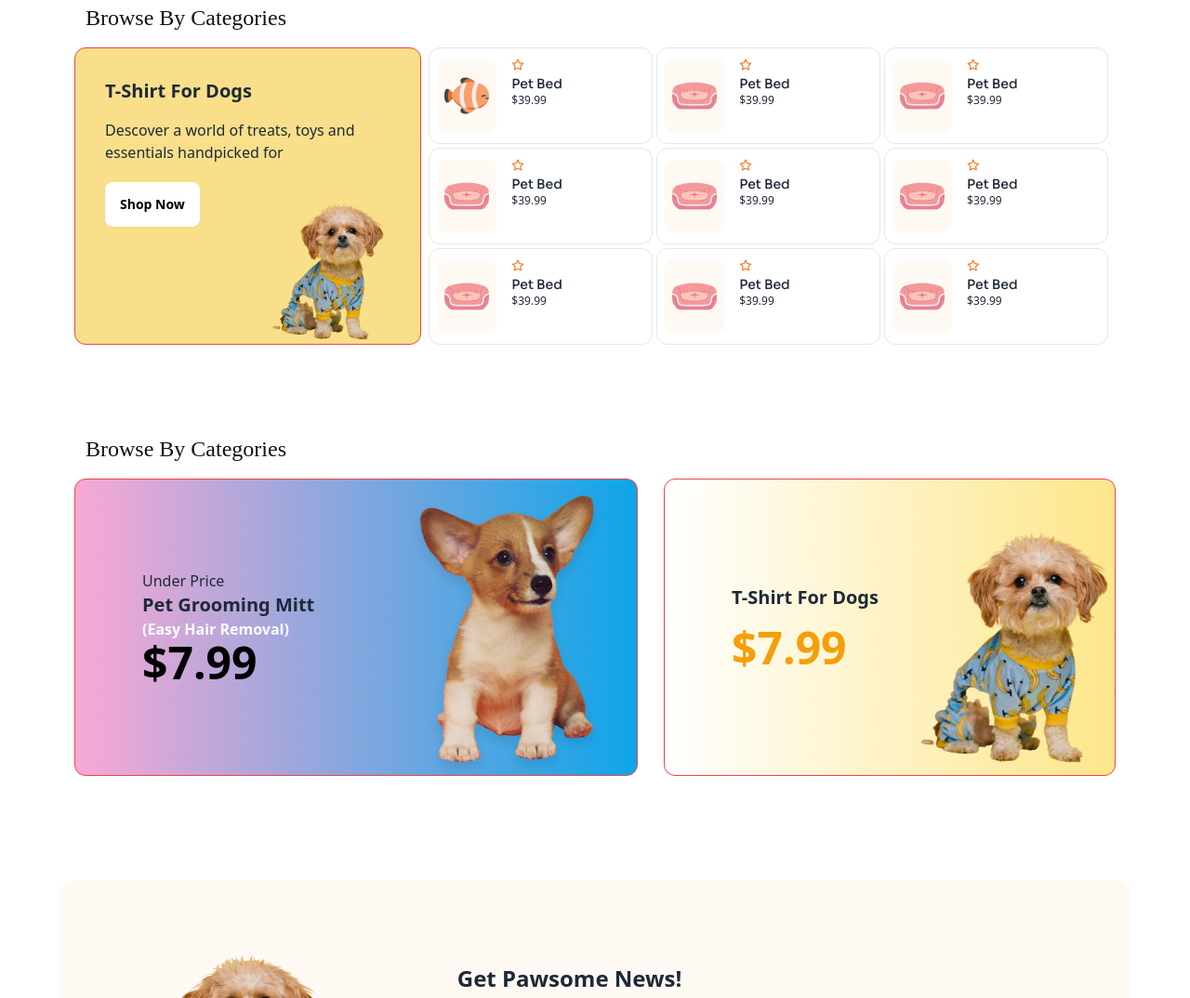
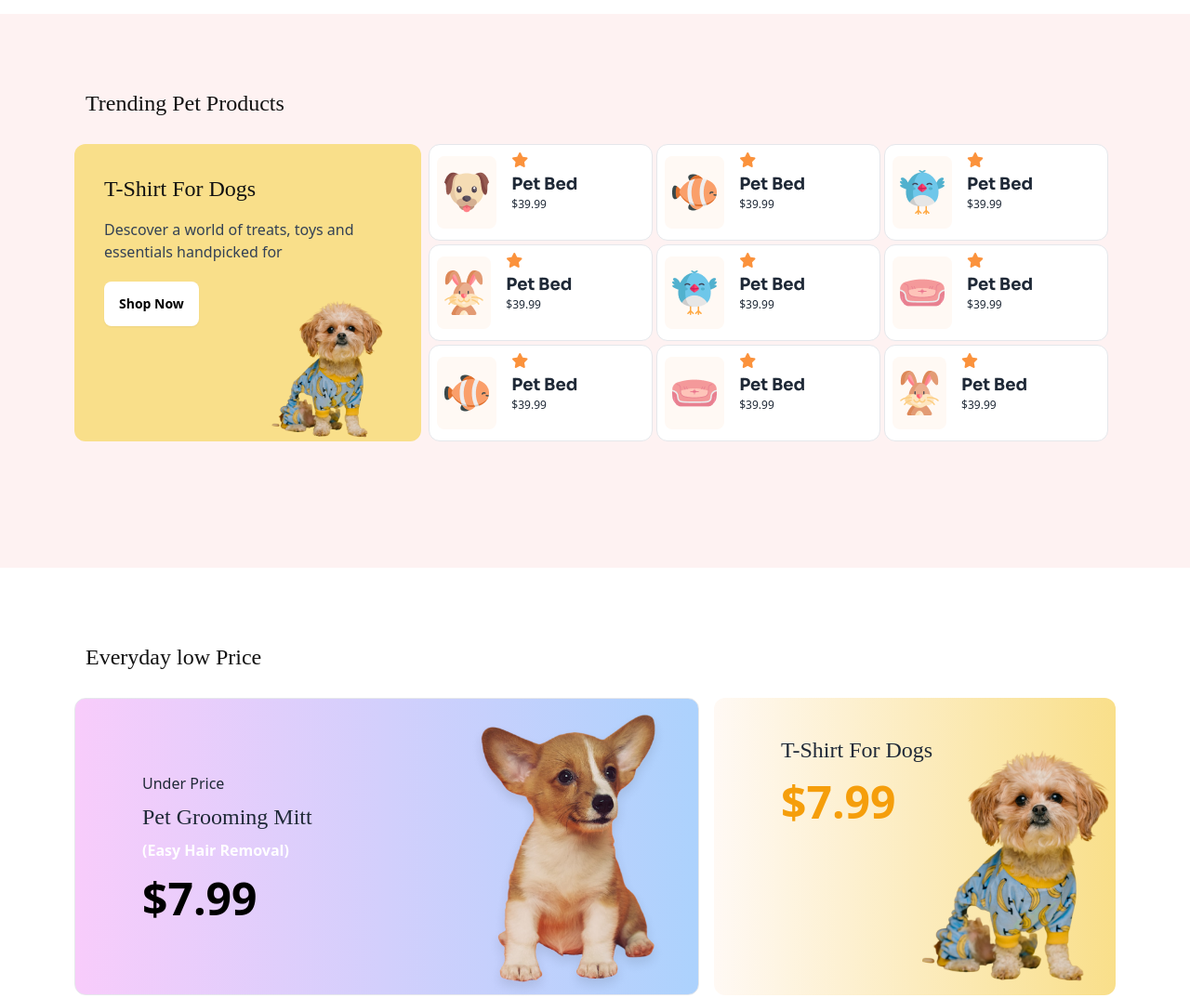
Before and after one commit to FarhatulZannat/Living-Lab, a plain HTML site: page index.html in a window 1280 px wide. Shown: the part 1441-2515 px from the top of the page at 93% size. Drawn offline with nearby package versions, Linux system fonts and the light colour scheme; a web font is replaced by a local one.

Commit message:
complete

```diff
--- a/index.html
+++ b/index.html
@@ -139,7 +139,7 @@
 
         <!-- 2nd nav -->
 
-        <div class="navbar bg-base-100  nav-color lg:px-32">
+        <div class="navbar bg-base-100  nav-color lg:px-32 border-b-[1px] border-gray-400 lg:border-none">
           <div class="navbar-start flex-row-reverse lg:flex-row lg:justify-start justify-between w-full  lg:w-[40%] ">
             <div class="dropdown">
               <div tabindex="0" role="button" class="btn btn-ghost lg:hidden">
@@ -216,7 +216,7 @@
               </div>
 
             <div class="hidden lg:block">
-              <button class="btn btn-outline btn-warning  ">Login</button>
+              <button class="btn btn-outline border-amber-300 ">Login</button>
             </div>
             <div class="hidden lg:block">
               <button class="btn btn-warning  btn-color">Register</button>
@@ -226,10 +226,10 @@
         </div>
         <!-- banner -->
          <div class="  bg-center md:h-screen relative mb-24  w-full mt-8  px-6   lg:max-w-6xl lg:mx-auto lg:mt-14 lg:mb-20">
-            <h1 class=" relative z-40 font-adlam b-title-color w-full  text-2xl mb-2 lg:text-5xl mb-5 b-title-color ">Pamper Your Pet,<br> Because They Deserve <br>the Bes</h1>
-    <p class="relative z-30 font-soraw w-full mb-2 lg:w-1/2 mb-5">Discover a world of treats, toys, and essentials handpicked for your furry friends. Shop now and make tails wag with joy!</p>
+            <h1 class=" relative z-40 font-adlam b-title-color w-full  text-2xl mb-2 lg:text-5xl mb-5 b-title-color animate-pulse ">Pamper Your Pet,<br> Because They Deserve <br>the Best</h1>
+    <p class="relative z-30 font-soraw w-full mb-2 lg:w-1/2 mb-5 animate-pulse">Discover a world of treats, toys, and essentials handpicked for your furry friends. Shop now and make tails wag with joy!</p>
     <button class="relative z-20 btn btn-warning  btn-color">Find a Pet</button>
-    <div class="absolute top-40  lg:-top-7 z-10 ">
+    <div class="absolute top-40  lg:-top-7 z-10">
       <img src="c1-assets/cat-big.png" alt="">
     </div>
          </div>
@@ -237,10 +237,10 @@
 
  <main>
   <!-- section-1 -->
-      <section class="lg:max-w-6xl lg:mx-auto pt-12 mb-20">
-        <h1 class="text-2xl font-adlam b-title-color px-6 mb-4">Browse By Categories</h1>
-    <div class="grid grid-cols-2 gap-4 mx-4 lg:flex ">
-      <div class="card card-bg bg-base-100    items-center pt-8 lg:w-56">
+      <section class="lg:max-w-6xl lg:mx-auto pt-12 lg:mb-20 mb-10">
+        <h1 class="text-2xl font-adlam b-title-color px-6 mb-7">Browse By Categories</h1>
+    <div class="grid grid-cols-2 md:grid-cols-3  gap-4 mx-4 lg:flex ">
+      <div class="card card-bg bg-base-100 hover:scale-105   items-center pt-8 lg:w-56">
         <div class=" bg-white rounded-full w-24 h-24 flex justify-center items-center  ">
           <figure>
             <img
@@ -255,7 +255,7 @@
 
         </div>
       </div>
-      <div class="card card-bg bg-base-100 items-center pt-8 lg:w-56 ">
+      <div class="card card-bg bg-base-100 hover:scale-105 items-center pt-8 lg:w-56 ">
         <div class=" bg-white rounded-full w-24 h-24 flex justify-center items-center  ">
           <figure>
             <img
@@ -270,7 +270,7 @@
 
         </div>
       </div>
-      <div class="card card-bg bg-base-100 items-center pt-8 lg:w-56 ">
+      <div class="card card-bg hover:scale-105 bg-base-100 items-center pt-8 lg:w-56 ">
         <div class=" bg-white rounded-full w-24 h-24 flex justify-center items-center  ">
           <figure>
             <img
@@ -285,7 +285,7 @@
 
         </div>
       </div>
-      <div class="card card-bg bg-base-100 items-center pt-8 lg:w-56 ">
+      <div class="card card-bg bg-base-100 hover:scale-105 items-center pt-8 lg:w-56 ">
         <div class=" bg-white rounded-full w-24 h-24 flex justify-center items-center  ">
           <figure>
             <img
@@ -300,7 +300,7 @@
 
         </div>
       </div>
-      <div class="card card-bg bg-base-100 items-center pt-8 lg:w-56 ">
+      <div class="card card-bg bg-base-100 hover:scale-105 items-center pt-8 lg:w-56 ">
         <div class=" bg-white rounded-full w-24 h-24 flex justify-center items-center  ">
           <figure>
             <img
@@ -315,7 +315,7 @@
 
         </div>
       </div>
-      <div class="card card-bg bg-base-100 items-center pt-8 lg:w-56 ">
+      <div class="card card-bg bg-base-100 hover:scale-105 items-center pt-8 lg:w-56 ">
         <div class=" bg-white rounded-full w-24 h-24 flex justify-center items-center  ">
           <figure>
             <img
@@ -333,14 +333,15 @@
     </div>
       </section>
 
-      <!-- section-2 -->
-       <section class="lg:max-w-6xl lg:mx-auto mb-20 px-4 ">
-        <h1 class="text-2xl font-adlam b-title-color px-3 mb-4">Browse By Categories</h1>
-        <div class=" grid grid-cols-1 lg:grid-cols-3 card bg-base-100">
-          <div class="card-body h-80 border border-red-500 card-bg rounded-xl  mb-4 lg:flex justify-between relative">
+      <!-- section-2 trending pet products -->
+       <div class="sm:bg-red-50 bg-[card-img-bg] w-full lg:pt-20 lg:pb-10 py-10 lg:mb-20">
+        <section class="lg:max-w-6xl lg:mx-auto lg:mb-20 mb-10 px-4 ">
+          <h1 class="text-2xl font-adlam b-title-color px-3 mb-7">Trending Pet Products</h1>
+          <div class=" grid grid-cols-1 lg:grid-cols-3 ">
+            <div class="card-body h-80 card-bg rounded-xl  mb-4 lg:flex justify-between relative">
               <div>
-              <h2 class="card-title pb-4">T-Shirt For Dogs</h2>
-            <p>Descover a world of treats, toys and essentials handpicked for</p>
+                <h2 class="card-title text-2xl font-adlam b-title-color pb-4">T-Shirt For Dogs</h2>
+              <p class="text-slate-700">Descover a world of treats, toys and essentials handpicked for</p>
               <div class="card-actions justify-start pt-5 ">
                 <button class="btn btn-primary  bg-white border-none text-black">Shop Now</button>
               </div>
@@ -355,102 +356,108 @@
             </div>
   <!-- pet bed -->
             <div class="grid col-span-2 grid-cols-2 lg:grid-cols-3 gap-1 px-2 mb-4 mt-0">
-            <div class="flex gap-2 border rounded-xl">
+              <div class="flex gap-2 bg-white border rounded-xl">
+                <div class="card-img-bg mx-2 my-3 px-2 rounded-lg flex justify-center items-center text-center">
+                  <img class="lg:hidden" src="c1-assets/pet-couch.png" alt="">
+                  <img class="hidden lg:block" src="c1-assets/dog-cartoon.png" alt="">
+                </div>
+                <div class="mt-1">
+                  <i class="fa-solid fa-star text-orange-400"></i>
+                <h3 class="font-sora font-medium text-sm  lg:font-bold lg:text-lg">Pet Bed</h3>
+                  <p class="text-xs">$39.99</p>
+                </div>
+              </div>
+
+              <div class="flex gap-2 bg-white border rounded-xl">
                 <div class="card-img-bg mx-2 my-3 px-2 rounded-lg flex justify-center items-center text-center">
                   <img class="lg:hidden" src="c1-assets/pet-couch.png" alt="">
                   <img class="hidden lg:block" src="c1-assets/fish-cartoon.png" alt="">
                 </div>
                 <div class="mt-1">
-                <i class="fa-regular text-xs fa-star text-orange-500"></i>
-              <h3 class="font-sora font-medium text-sm">Pet Bed</h3>
+                  <i class="fa-solid fa-star text-orange-400"></i>
+                <h3 class="font-sora font-medium text-sm lg:font-bold lg:text-lg">Pet Bed</h3>
                   <p class="text-xs">$39.99</p>
                 </div>
               </div>
 
-            <div class="flex gap-2 border rounded-xl">
+              <div class="flex gap-2 border bg-white rounded-xl">
+                <div class="card-img-bg mx-2 my-3 px-2 rounded-lg flex justify-center items-center text-center">
+                  <img class="lg:hidden" src="c1-assets/pet-couch.png" alt="">
+                  <img class="hidden lg:block" src="c1-assets/bird-cartoon.png" alt="">
+                </div>
+                <div class="mt-1">
+                  <i class="fa-solid fa-star text-orange-400"></i>
+                <h3 class="font-sora font-medium text-sm lg:font-bold lg:text-lg">Pet Bed</h3>
+                  <p class="text-xs">$39.99</p>
+                </div>
+              </div>
+
+              <div class="flex gap-2 border bg-white rounded-xl">
+                <div class="card-img-bg mx-2 my-3 px-2 rounded-lg flex justify-center items-center text-center">
+                  <img class="lg:hidden" src="c1-assets/pet-couch.png" alt="">
+                  <img class="hidden lg:block" src="c1-assets/rabbit-cartoon.png" alt="">
+                </div>
+                <div class="mt-1">
+                  <i class="fa-solid fa-star text-orange-400"></i>
+                <h3 class="font-sora font-medium text-sm lg:font-bold lg:text-lg">Pet Bed</h3>
+                  <p class="text-xs">$39.99</p>
+                </div>
+              </div>
+
+              <div class="flex gap-2 border bg-white rounded-xl">
+                <div class="card-img-bg mx-2 my-3 px-2 rounded-lg flex justify-center items-center text-center">
+                  <img class="lg:hidden" src="c1-assets/pet-couch.png" alt="">
+                  <img class="hidden lg:block" src="c1-assets/bird-cartoon.png" alt="">
+                </div>
+                <div class="mt-1">
+                  <i class="fa-solid fa-star text-orange-400"></i>
+                <h3 class="font-sora font-medium text-sm lg:font-bold lg:text-lg">Pet Bed</h3>
+                  <p class="text-xs">$39.99</p>
+                </div>
+              </div>
+
+              <div class="flex gap-2 border bg-white rounded-xl">
                 <div class="card-img-bg mx-2 my-3 px-2 rounded-lg flex justify-center items-center text-center">
                   <img src="c1-assets/pet-couch.png" alt="">
                 </div>
                 <div class="mt-1">
-                <i class="fa-regular text-xs fa-star text-orange-500"></i>
-              <h3 class="font-sora font-medium text-sm">Pet Bed</h3>
+                  <i class="fa-solid fa-star text-orange-400"></i>
+                <h3 class="font-sora font-medium text-sm lg:font-bold lg:text-lg">Pet Bed</h3>
                   <p class="text-xs">$39.99</p>
                 </div>
               </div>
 
-            <div class="flex gap-2 border rounded-xl">
+              <div class="flex gap-2 border bg-white rounded-xl">
+                <div class="card-img-bg mx-2 my-3 px-2 rounded-lg flex justify-center items-center text-center">
+                  <img class="lg:hidden" src="c1-assets/pet-couch.png" alt="">
+                  <img class="hidden lg:block" src="c1-assets/fish-cartoon.png" alt="">
+                </div>
+                <div class="mt-1">
+                  <i class="fa-solid fa-star text-orange-400"></i>
+                <h3 class="font-sora font-medium text-sm lg:font-bold lg:text-lg">Pet Bed</h3>
+                  <p class="text-xs">$39.99</p>
+                </div>
+              </div>
+
+              <div class="flex gap-2 border bg-white rounded-xl">
                 <div class="card-img-bg mx-2 my-3 px-2 rounded-lg flex justify-center items-center text-center">
                   <img src="c1-assets/pet-couch.png" alt="">
                 </div>
                 <div class="mt-1">
-                <i class="fa-regular text-xs fa-star text-orange-500"></i>
-              <h3 class="font-sora font-medium text-sm">Pet Bed</h3>
+                  <i class="fa-solid fa-star text-orange-400"></i>
+                <h3 class="font-sora font-medium text-sm lg:font-bold lg:text-lg">Pet Bed</h3>
                   <p class="text-xs">$39.99</p>
                 </div>
               </div>
 
-            <div class="flex gap-2 border rounded-xl">
+              <div class="hidden lg:flex gap-2 border bg-white rounded-xl  ">
                 <div class="card-img-bg mx-2 my-3 px-2 rounded-lg flex justify-center items-center text-center">
-                <img src="c1-assets/pet-couch.png" alt="">
+                  <img class="lg:hidden" src="c1-assets/pet-couch.png" alt="">
+                  <img class="hidden lg:block" src="c1-assets/rabbit-cartoon.png" alt="">
                 </div>
                 <div class="mt-1">
-                <i class="fa-regular text-xs fa-star text-orange-500"></i>
-              <h3 class="font-sora font-medium text-sm">Pet Bed</h3>
-                <p class="text-xs">$39.99</p>
-              </div>
-            </div>
-
-            <div class="flex gap-2 border rounded-xl">
-              <div class="card-img-bg mx-2 my-3 px-2 rounded-lg flex justify-center items-center text-center">
-                <img src="c1-assets/pet-couch.png" alt="">
-              </div>
-              <div class="mt-1">
-                <i class="fa-regular text-xs fa-star text-orange-500"></i>
-              <h3 class="font-sora font-medium text-sm">Pet Bed</h3>
-                <p class="text-xs">$39.99</p>
-              </div>
-            </div>
-
-            <div class="flex gap-2 border rounded-xl">
-              <div class="card-img-bg mx-2 my-3 px-2 rounded-lg flex justify-center items-center text-center">
-                <img src="c1-assets/pet-couch.png" alt="">
-              </div>
-              <div class="mt-1">
-                <i class="fa-regular text-xs fa-star text-orange-500"></i>
-              <h3 class="font-sora font-medium text-sm">Pet Bed</h3>
-                <p class="text-xs">$39.99</p>
-              </div>
-            </div>
-
-            <div class="flex gap-2 border rounded-xl">
-              <div class="card-img-bg mx-2 my-3 px-2 rounded-lg flex justify-center items-center text-center">
-                <img src="c1-assets/pet-couch.png" alt="">
-              </div>
-              <div class="mt-1">
-                <i class="fa-regular text-xs fa-star text-orange-500"></i>
-              <h3 class="font-sora font-medium text-sm">Pet Bed</h3>
-                <p class="text-xs">$39.99</p>
-              </div>
-            </div>
-
-            <div class="flex gap-2 border rounded-xl">
-              <div class="card-img-bg mx-2 my-3 px-2 rounded-lg flex justify-center items-center text-center">
-                <img src="c1-assets/pet-couch.png" alt="">
-              </div>
-              <div class="mt-1">
-                <i class="fa-regular text-xs fa-star text-orange-500"></i>
-              <h3 class="font-sora font-medium text-sm">Pet Bed</h3>
-                <p class="text-xs">$39.99</p>
-              </div>
-            </div>
-
-            <div class="hidden lg:flex gap-2 border rounded-xl  ">
-              <div class="card-img-bg mx-2 my-3 px-2 rounded-lg flex justify-center items-center text-center">
-                <img src="c1-assets/pet-couch.png" alt="">
-              </div>
-              <div class="mt-1">
-                <i class="fa-regular text-xs fa-star text-orange-500"></i>
-              <h3 class="font-sora font-medium text-sm">Pet Bed</h3>
+                  <i class="fa-solid fa-star text-orange-400"></i>
+                <h3 class="font-sora font-medium text-sm lg:font-bold lg:text-lg">Pet Bed</h3>
                   <p class="text-xs">$39.99</p>
                 </div>
               </div>
@@ -458,17 +465,18 @@
             </div>
           </div>
          </section>
+       </div>
 
        <!-- everyday low price -->
-        <section class="lg:max-w-6xl lg:mx-auto mb-72 px-4 ">
+        <section class="lg:max-w-6xl lg:mx-auto mb-20 px-4 ">
 
-        <h1 class="text-2xl font-adlam b-title-color px-3 mb-4">Browse By Categories</h1>
-          <div class="lg:flex gap-7">
-            <div class="lg:w-96 card-body h-80 bg-gradient-to-r from-pink-300 to-sky-500 border border-red-500  rounded-xl  mb-4 lg:flex lg:justify-center relative">
+        <h1 class="text-2xl font-adlam b-title-color px-3 mb-7">Everyday low Price</h1>
+          <div class="lg:flex gap-4">
+            <div class="lg:w-96 card-body h-80 hover:scale-105  bg-gradient-to-r from-[#f8ccfb] to-[#acd2fd] border  rounded-xl  mb-4 lg:flex lg:justify-center relative">
               <div class="pl-2 lg:pl-10">
-                <p class="hidden lg:block">Under Price</p>
-                <h2 class="card-title font-bold ">Pet Grooming Mitt</h2>
-              <p class="hidden lg:block font-bold text-white">(Easy Hair Removal)</p>
+                <p class="hidden lg:block lg:font-medium lg:pb-2">Under Price</p>
+                <h2 class="card-title lg:text-2xl  lg:pb-2  font-adlam ">Pet Grooming Mitt</h2>
+              <p class="hidden lg:block lg:pb-4 font-bold text-white">(Easy Hair Removal)</p>
               <h1 class="font-bold text-4xl lg:text-5xl text-white lg:text-black">$7.99</h1>
               </div>
               <div class="absolute bottom-0 right-0 w-64 lg:w-80 lg:left-30 lg:top-0 pl-12">
@@ -480,9 +488,9 @@
               </div>
             </div>
 
-            <div class="card-body h-80 border border-red-500 bg-gradient-to-l from-amber-200 rounded-xl  mb-4 lg:flex lg:justify-center relative">
-              <div class="pl-2 lg:pl-10">
-                <h2 class="card-title font-bold pb-2 lg:pb-4">T-Shirt For Dogs</h2>
+            <div class="card-body lg:w-36 h-80 hover:scale-105  bg-gradient-to-r from-[#fff9f4] to-[#f9df8a] rounded-xl  mb-4 lg:flex lg:justify-center relative">
+              <div class="pl-2 lg:pl-10 lg:pb-36">
+                <h2 class="card-title lg:text-2xl text-xl  pb-2 lg:pb-4 font-adlam">T-Shirt For Dogs</h2>
               <h1 class="font-bold text-4xl lg:text-5xl text-amber-500">$7.99</h1>
               </div>
               <div class="absolute bottom-0 right-0 w-52 lg:w-64 lg:left-50 lg:top-14 lg:pl-12">
@@ -496,6 +504,39 @@
           </div>
         </section>
   </main>
+
+  <!-- new extra section -->
+  <section class="w-full py-16  lg:bg-red-50 rounded-2xl lg:max-w-6xl lg:mx-auto px-6 mb-72 lg:px-20 ">
+    <h2 class=" lg:mb-10 text-2xl font-adlam b-title-color px-3 mb-7 ">Happy Customers</h2>
+    <div class="grid grid-cols-1 md:grid-cols-2 lg:grid-cols-3 gap-8">
+      <div class="p-6 bg-red-50 lg:bg-white hover:scale-105 rounded-xl shadow-lg text-center">
+        <img src="c1-assets/dog-cartoon.png" alt="Customer" class="w-16 h-16  mx-auto mb-4">
+        <h3 class="text-xl font-semibold pb-4">Faria Khanam</h3>
+        <p class="text-gray-700 text-lg italic">"Absolutely love their pet products! My dog is obsessed with their toys. Fast shipping and great quality!"</p>
+        <div class="flex justify-center mt-9 text-yellow-400">
+          ⭐⭐⭐⭐⭐
+        </div>
+      </div>
+
+      <div class="p-6 lg:bg-white bg-red-50 hover:scale-105 rounded-xl shadow-lg text-center">
+        <img src="c1-assets/cat-cartoon.png" alt="" class="w-16 h-16  mx-auto mb-4">
+        <h3 class="text-xl font-semibold pb-4">Nujhat Tabassum</h3>
+        <p class="text-gray-700 text-lg italic">"Great selection of pet accessories! The harness I bought fits perfectly and my cat seems to love it!"</p>
+        <div class="flex justify-center mt-9 text-yellow-400">
+          ⭐⭐⭐⭐⭐
+        </div>
+      </div>
+
+      <div class="p-6 lg:bg-white bg-red-50 hover:scale-105 rounded-xl shadow-lg text-center">
+        <img src="c1-assets/bird-cartoon.png" alt="" class="w-16 h-16 mx-auto mb-4">
+        <h3 class="text-xl font-semibold pb-4">Labib Khan</h3>
+        <p class="text-gray-700 text-lg italic">"Fantastic customer service! They helped me choose the best food for my puppy. Will definitely order again!"</p>
+        <div class="flex justify-center mt-9 text-yellow-400">
+          ⭐⭐⭐⭐⭐
+        </div>
+      </div>
+    </div>
+  </section>
 
 
 
@@ -511,7 +552,7 @@
         <h2 class="card-title text-2xl font-bold">Get Pawsome News!</h2>
         <fieldset class="form-control w-96 flex flex-col items-center lg:items-start">
 
-            <p class="lg:pt-2 lg:pb-8 pb-4 px-10 lg:px-0 font-semibold">Exclusive training tips, ticks, product deals and more.</p>
+            <p class="lg:pt-2 lg:pb-8 pb-4 px-10 lg:px-0 lg:text-base font-semibold">Exclusive training tips, ticks, product deals and more.</p>
 
           <div class="join lg:justify-start justify-center">
             <input
@@ -530,25 +571,25 @@
 
 <!-- footer part -->
 
-  <footer class=" footer card-bg text-base-content lg:h-96 pt-96 pl-3 lg:pl-24 lg:p-10  pb-10">
+  <footer class=" footer justify-between card-bg text-base-content lg:h-96 pt-96 pl-3 lg:pl-24 lg:p-10  pb-10">
     <nav class="mt-auto">
     <div class="flex gap-3 items-center">
       <img src="c1-assets/logo-footer.png" alt="">
 
-      <div class="hidden lg:block  lg:font-sora text-2xl">
-        <h6>Browse<span class="text-yellow-300">4</span>Pets</h6>
+      <div class="  lg:font-sora text-2xl">
+        <h6>Browse<span class="text-yellow-500">4</span>Pets</h6>
       </div>
     </div>
-      <p>Discover a world of treats, toys, and <br>essentials handpicked for your furry <br>friends</p>
+      <p class="text-slate-700 pr-4">Discover a world of treats, toys, and <br class="hidden md:block">essentials handpicked for your furry <br class="hidden md:block">friends</p>
     </nav>
     <nav class="font-sora text-base gap-4 mt-auto">
       <a class="link link-hover">Find a pet</a>
       <a class="link link-hover">Breeds</a>
       <a class="link link-hover">Contact us</a>
     </nav>
-    <nav class="mt-auto ">
+    <nav class="mt-auto pr-14">
       <h6 class="font-sora text-xs font-semibold">Follow Us</h6>
-      <div class="grid grid-flow-col gap-4">
+      <div class="grid grid-flow-col   gap-4">
         <a>
           <i class="fa-brands fa-facebook"></i>
         </a>
```
Lines whose indentation alone changed are shown as unchanged.
